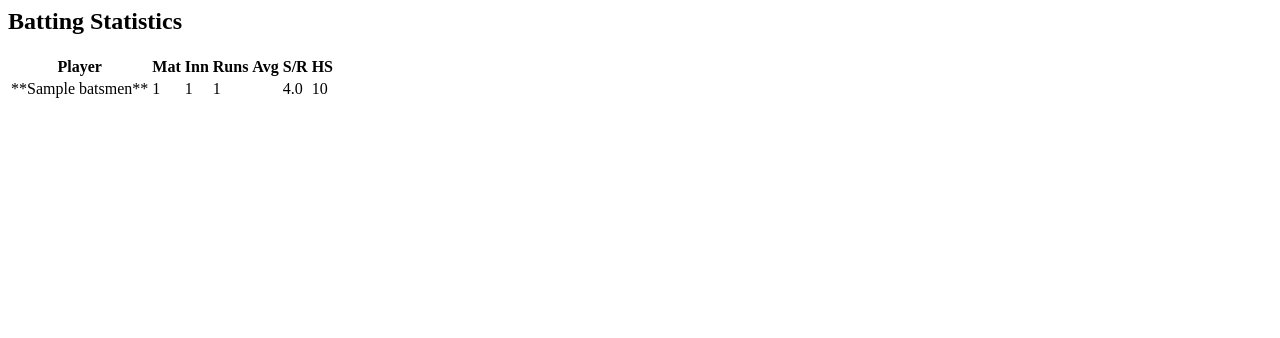
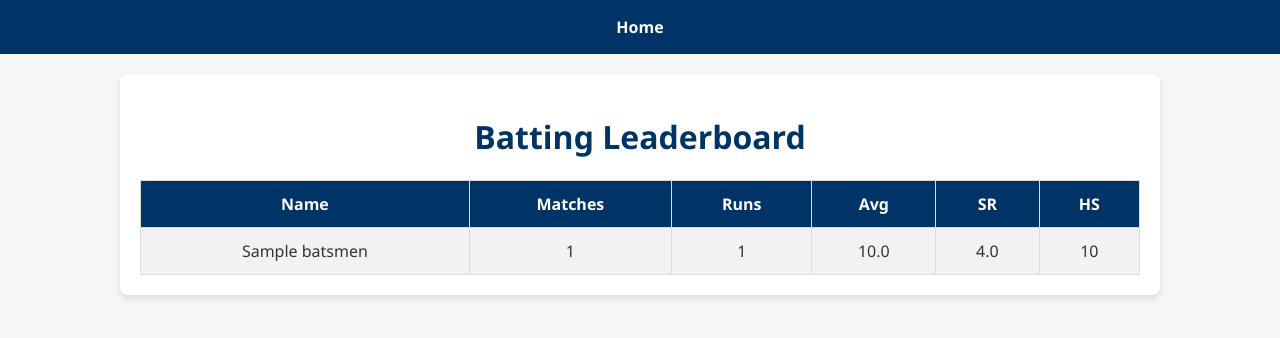
Before and after one commit to sjitpal312-creator/MCA-11, a Flask app: page /batsmen in a window 1280 px wide. Shown: the top 338 px of the page. Run offline with Flask 3, Linux system fonts and the light colour scheme; tables that the repository leaves empty hold one stand-in row (values such as "Sample post").

Commit message:
batsmen.html

```diff
--- a/templates/batsmen.html
+++ b/templates/batsmen.html
@@ -1,29 +1,33 @@
-<div class="container">
-    <h2>Batting Statistics</h2>
-    <table>
-        <thead>
+<!DOCTYPE html>
+<html>
+<head>
+    <title>Batsmen Stats</title>
+    <link rel="stylesheet" href="{{ url_for('static', filename='css/style.css') }}">
+</head>
+<body>
+    <nav><a href="/">Home</a></nav>
+    <div class="container">
+        <h1>Batting Leaderboard</h1>
+        <table>
             <tr>
-                <th>Player</th>
-                <th>Mat</th>
-                <th>Inn</th>
+                <th>Name</th>
+                <th>Matches</th>
                 <th>Runs</th>
                 <th>Avg</th>
-                <th>S/R</th>
+                <th>SR</th>
                 <th>HS</th>
             </tr>
-        </thead>
-        <tbody>
             {% for p in players %}
             <tr>
-                <td>**{{ p.name }}**</td>
+                <td>{{ p.name }}</td>
                 <td>{{ p.matches }}</td>
-                <td>{{ p.innings }}</td>
                 <td>{{ p.runs }}</td>
-                <td>{{ p.avg }}</td>
+                <td>{{ p.average }}</td>
                 <td>{{ p.strike_rate }}</td>
                 <td>{{ p.high_score }}</td>
             </tr>
             {% endfor %}
-        </tbody>
-    </table>
-</div>
+        </table>
+    </div>
+</body>
+</html>
```
